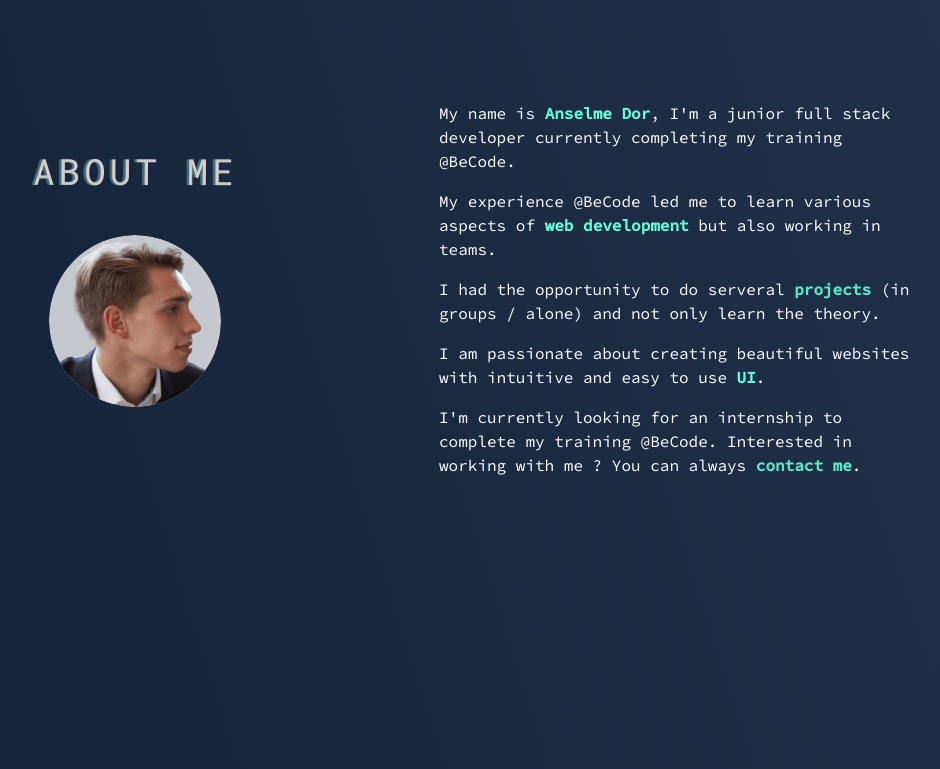
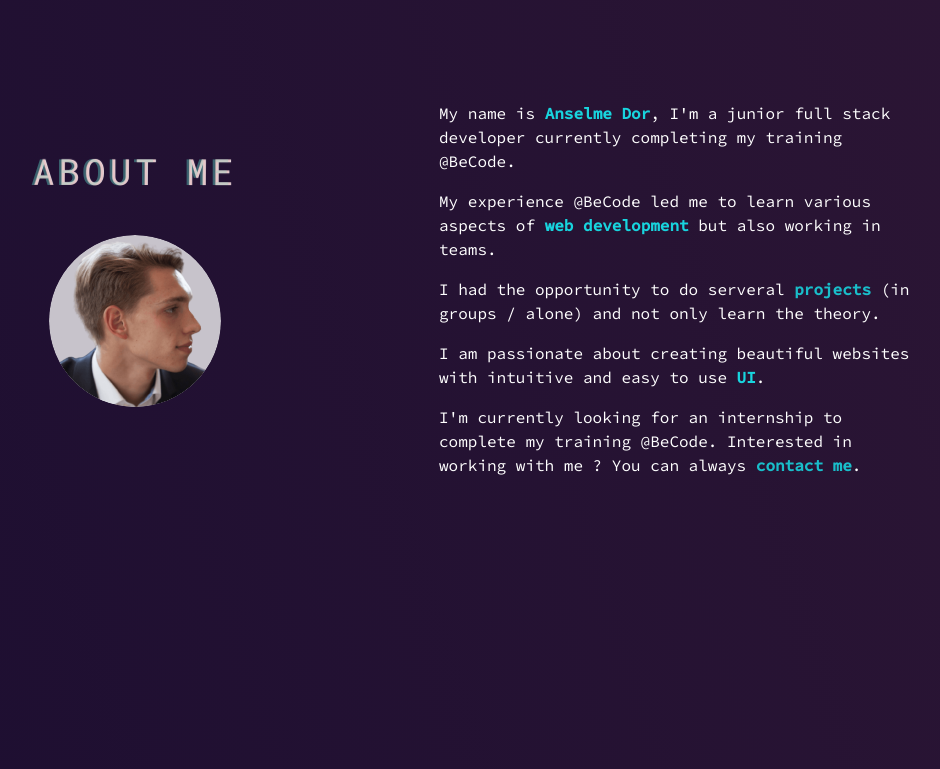
Before and after one commit to LeAnsman/Portfolio, a React (Vite) app: page / in a window 1280 px wide. Shown: the part 911-1680 px from the top of the page, without its empty margins (233-1173 px from the left). Built offline with nearby package versions, Linux system fonts and the light colour scheme.

Commit message:
change color

```diff
--- a/src/Layout.jsx
+++ b/src/Layout.jsx
@@ -46,7 +46,7 @@ export default function Layout() {
 
   return (
     <ParallaxProvider>
-      <div className="bg-gradient-to-tr from-primary to-[#25354d]">
+      <div className="bg-gradient-to-tr from-primary to-[#2f1735] ">
         <header>
           <ProgressBar scroll={scrollP} />
           <Navigation />
--- a/src/index.css
+++ b/src/index.css
@@ -37,16 +37,15 @@ select:-webkit-autofill:focus {
   -webkit-box-shadow: 0 0 0px 1000px white inset;
   box-shadow: inset 0 0 0 1px white, inset 0 0 0 100px white;
 }
-
+textarea:focus-visible,
 input:focus-visible {
-  border: none;
   outline: none;
 }
 
 /* Button home animation */
 
 .btn__home {
-  background: linear-gradient(to left, #0a192f 50%, #64ffda 50%) right;
+  background: linear-gradient(to left, transparent 50%, #18d4de 50%) right;
   background-size: 200%;
   transition: 0.5s ease-out;
 }
@@ -258,7 +257,7 @@ input:focus-visible {
   transform: scaleX(0);
   height: 2px;
   left: 0;
-  background-color: #64ffda;
+  background-color: #18d4de;
   transform-origin: bottom right;
   transition: transform 0.25s ease-out;
 }
@@ -293,13 +292,13 @@ input:focus-visible {
   height: 100%;
   background: -webkit-linear-gradient(
     left,
-    rgba(255, 255, 255, 0) 0%,
-    rgba(255, 255, 255, 0.3) 100%
+    rgba(20, 10, 47, 0) 0%,
+    rgba(20, 10, 47, 0.3) 100%
   );
   background: linear-gradient(
     to right,
-    rgba(255, 255, 255, 0) 0%,
-    rgba(255, 255, 255, 0.3) 100%
+    rgba(20, 10, 47, 0) 0%,
+    rgba(20, 10, 47, 0.3) 100%
   );
   -webkit-transform: skewX(-25deg);
   transform: skewX(-25deg);
--- a/tailwind.config.cjs
+++ b/tailwind.config.cjs
@@ -8,8 +8,8 @@ module.exports = {
         roboto: "Roboto Mono, sans-serif",
       },
       colors: {
-        primary: "#0a192f",
-        secondary: "#64FFDA",
+        primary: "#140A2F",
+        secondary: "#18D4DE",
       },
       animation: {
         comeRight: "comeFromRight 0.35s ease-in",
```
